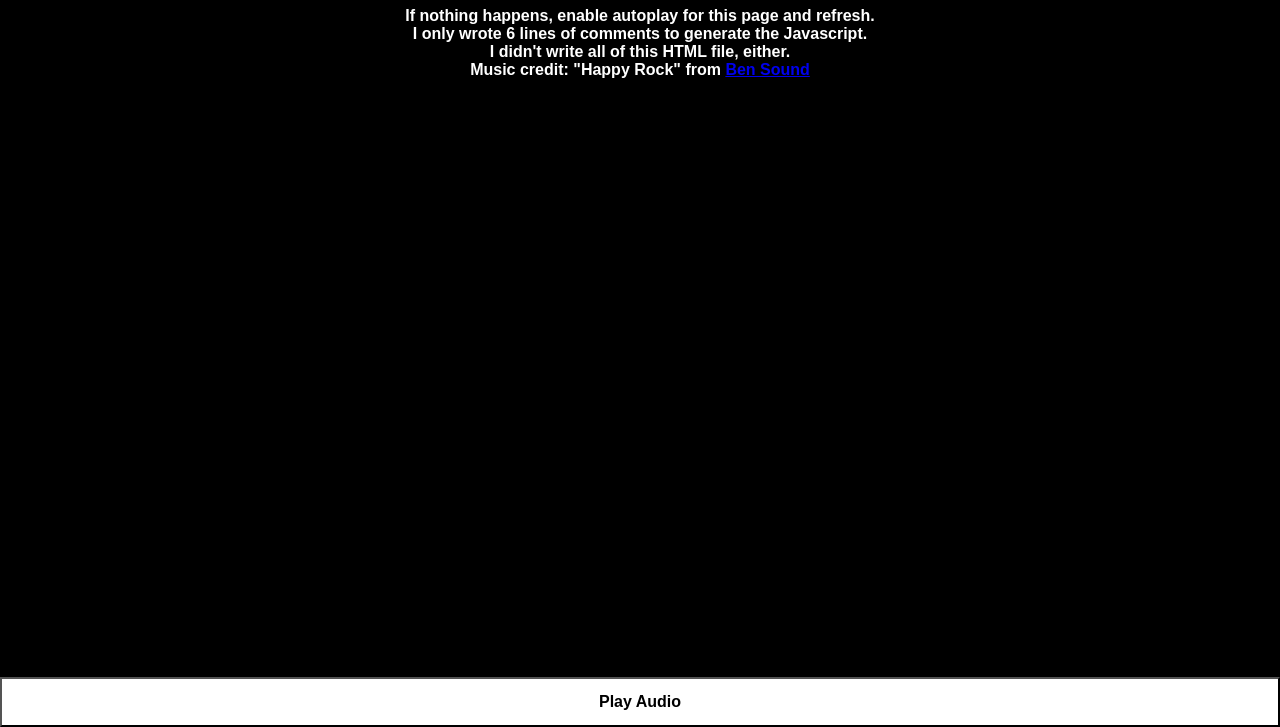
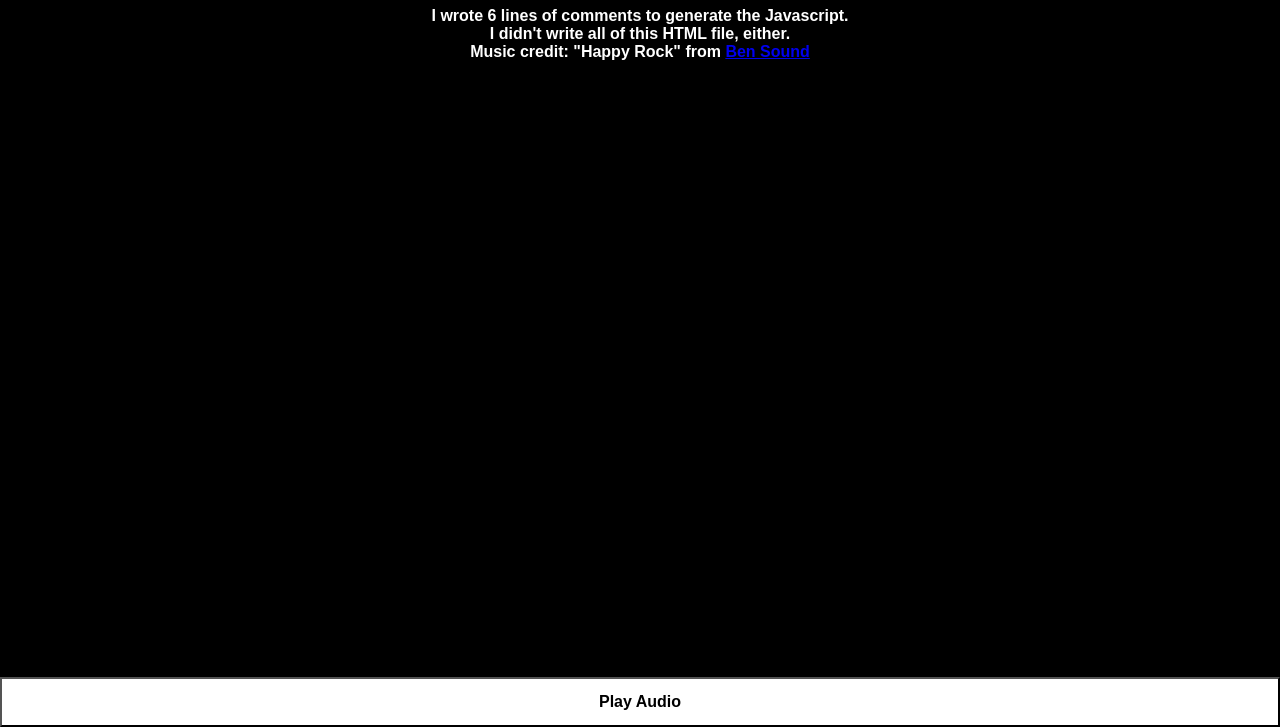
Before and after one commit to NickOveracker/Copilot-VUmeter, a plain HTML site: page index.html in a window 1280 px wide. Shown: the part 73-800 px from the top of the page. Drawn offline with Linux system fonts and the light colour scheme.

Commit message:
Update index.html

```diff
--- a/index.html
+++ b/index.html
@@ -8,7 +8,7 @@
 </head>
 <body>
     <h1>Github Copilot made almost all of this</h1> <!-- I filled in the contents of this header (Nick) -->
-    <p>If nothing happens, enable autoplay for this page and refresh.<br />I only wrote 6 lines of comments to generate the Javascript.<br />I didn't write all of this HTML file, either.<br />Music credit: "Happy Rock" from <a href="https://www.bensound.com">Ben Sound</a></p> <!-- I filled in the contents of this paragraph (Nick) -->
+    <p>I wrote 6 lines of comments to generate the Javascript.<br />I didn't write all of this HTML file, either.<br />Music credit: "Happy Rock" from <a href="https://www.bensound.com">Ben Sound</a></p> <!-- I filled in the contents of this paragraph (Nick) -->
     <div id="vumeter"></div> <!-- I wrote this line myself (Nick) -->
     <script src="audio.js"></script> <!-- I wrote this line myself (Nick) -->
 </body>
```
